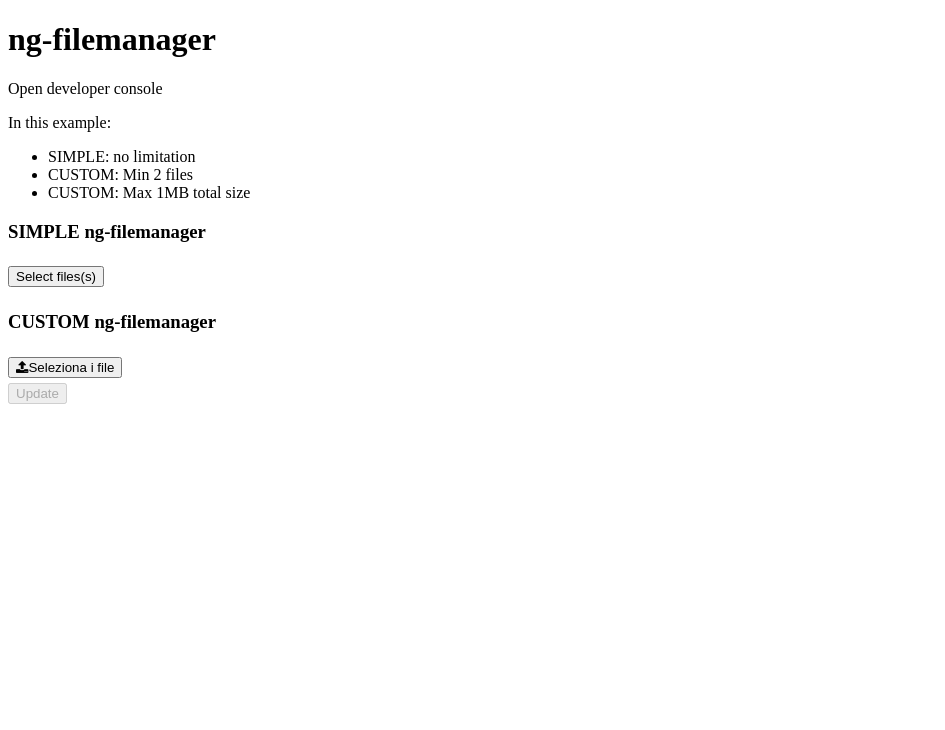
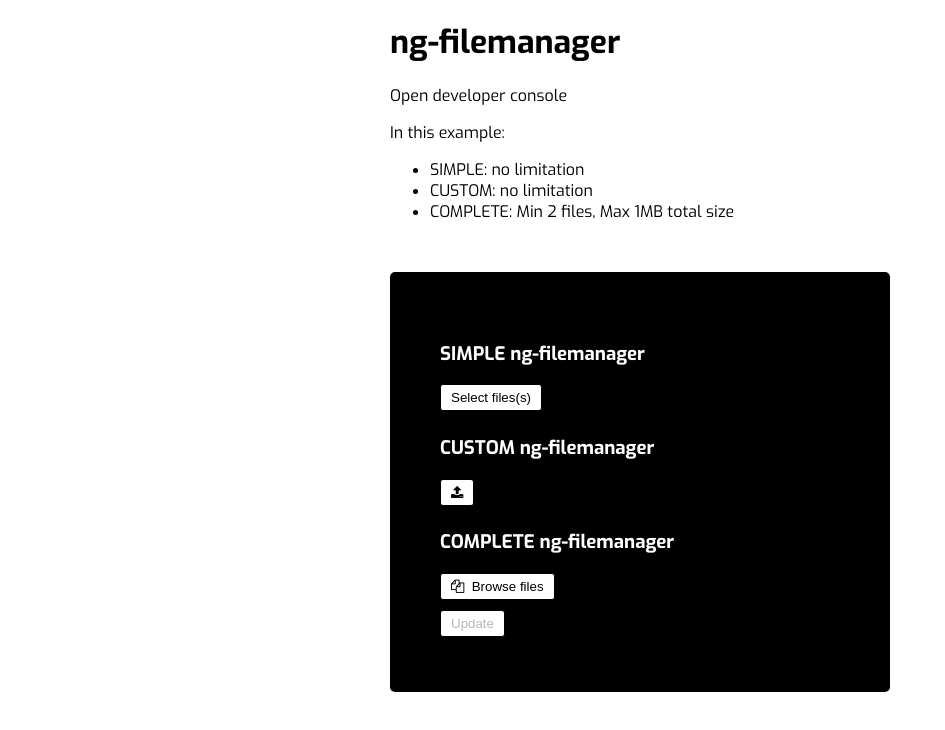
Before and after one commit to danielzotti/ng-filemanager, an Angular app: page / in a window 1280 px wide. Shown: the top 730 px of the page, without its empty margins (0-945 px from the left). Built offline with nearby package versions, Linux system fonts and the light colour scheme.

Commit message:
Nuova grafica

```diff
--- a/angular.json
+++ b/angular.json
@@ -18,22 +18,18 @@
             "main": "src/main.ts",
             "polyfills": "src/polyfills.ts",
             "tsConfig": "src/tsconfig.app.json",
-            "assets": [
-              "src/favicon.ico",
-              "src/assets"
-            ],
-            "styles": [
-              "src/styles.css",
-              "projects/ng-filemanager/src/lib/ng-filemanager.component.scss"
-            ],
+            "assets": ["src/favicon.ico", "src/assets"],
+            "styles": ["src/styles.scss", "projects/ng-filemanager/src/lib/ng-filemanager.component.scss"],
             "scripts": []
           },
           "configurations": {
             "production": {
-              "fileReplacements": [{
-                "replace": "src/environments/environment.ts",
-                "with": "src/environments/environment.prod.ts"
-              }],
+              "fileReplacements": [
+                {
+                  "replace": "src/environments/environment.ts",
+                  "with": "src/environments/environment.prod.ts"
+                }
+              ],
               "optimization": true,
               "outputHashing": "all",
               "sourceMap": false,
@@ -70,26 +66,16 @@
             "polyfills": "src/polyfills.ts",
             "tsConfig": "src/tsconfig.spec.json",
             "karmaConfig": "src/karma.conf.js",
-            "styles": [
-              "src/styles.css"
-            ],
+            "styles": ["src/styles.scss"],
             "scripts": [],
-            "assets": [
-              "src/favicon.ico",
-              "src/assets"
-            ]
+            "assets": ["src/favicon.ico", "src/assets"]
           }
         },
         "lint": {
           "builder": "@angular-devkit/build-angular:tslint",
           "options": {
-            "tsConfig": [
-              "src/tsconfig.app.json",
-              "src/tsconfig.spec.json"
-            ],
-            "exclude": [
-              "**/node_modules/**"
-            ]
+            "tsConfig": ["src/tsconfig.app.json", "src/tsconfig.spec.json"],
+            "exclude": ["**/node_modules/**"]
           }
         }
       }
@@ -114,9 +100,7 @@
           "builder": "@angular-devkit/build-angular:tslint",
           "options": {
             "tsConfig": "e2e/tsconfig.e2e.json",
-            "exclude": [
-              "**/node_modules/**"
-            ]
+            "exclude": ["**/node_modules/**"]
           }
         }
       }
@@ -145,13 +129,8 @@
         "lint": {
           "builder": "@angular-devkit/build-angular:tslint",
           "options": {
-            "tsConfig": [
-              "projects/ng-filemanager/tsconfig.lib.json",
-              "projects/ng-filemanager/tsconfig.spec.json"
-            ],
-            "exclude": [
-              "**/node_modules/**"
-            ]
+            "tsConfig": ["projects/ng-filemanager/tsconfig.lib.json", "projects/ng-filemanager/tsconfig.spec.json"],
+            "exclude": ["**/node_modules/**"]
           }
         }
       }
--- a/projects/ng-filemanager/src/lib/ng-filemanager.component.scss
+++ b/projects/ng-filemanager/src/lib/ng-filemanager.component.scss
@@ -1,59 +1,57 @@
-$ng-filemanager-container-margin: 5px;
-$ng-filemanager-btn-margin: 5px;
-$ng-filemanager-icon-margin-right: 5px;
-$ng-filemanager-item-file-margin-bottom: 5px;
-$ng-filemanager-item-file-font-size: 12px;
+// :host {
+//   position: relative;
+// }
 
-:host {
-  position: relative;
-}
+// .ng-filemanager__default-button {
+//   border: 1px solid black;
+//   border-radius: 3px;
+//   padding: 5px 10px;
+//   background-color: white;
+//   display: inline-block;
+//   margin-right: 5px;
+//   margin-bottom: 5px;
+// }
 
-.ng-filemanager-container {
-  margin-top: $ng-filemanager-container-margin;
-  margin-bottom: $ng-filemanager-container-margin;
+// .ng-filemanager__container {
+//   margin-top: 5px;
+//   margin-bottom: 5px;
+//   &::after {
+//     display: block;
+//     content: "";
+//     clear: both;
+//   }
+// }
 
-  &::after {
-    display: block;
-    content: "";
-    clear: both;
-  }
-}
+// .ng-filemanager__input {
+//   display: none;
+// }
 
-.ng-filemanager__input {
-  display: none;
-}
+// .ng-filemanager__buttons-container {
+// }
 
-.ng-filemanager__buttons-container {
-}
+// .ng-filemanager__button {
+//   @extend .ng-filemanager__default-button;
 
-.ng-filemanager__button {
-  display: inline-block;
-  margin-right: $ng-filemanager-btn-margin;
-  margin-top: $ng-filemanager-btn-margin;
-  margin-bottom: $ng-filemanager-btn-margin;
+//   &:last-of-type {
+//     margin-right: 0;
+//   }
+// }
 
-  .ng-filemanager__button__icon {
-    margin-right: $ng-filemanager-icon-margin-right;
-  }
+// .ng-filemanager__button__icon {
+//   margin-right: 10px;
+// }
 
-  &:last-of-type {
-    margin-right: 0;
-  }
-}
+// .ng-filemanager__file-list {
+// }
 
-.ng-filemanager__file-list {
-}
+// .ng-filemanager__file {
+//   font-size: 0.75em;
+// }
 
-.ng-filemanager__file {
-  font-size: $ng-filemanager-item-file-font-size;
-  margin-bottom: $ng-filemanager-item-file-margin-bottom;
-}
+// .ng-filemanager__file__button {
+//   background: transparent;
+//   border: 0;
+// }
 
-.ng-filemanager__file__button {
-  background: transparent;
-  border: 0;
-  cursor: pointer;
-}
-
-.ng-filemanager__file__button__icon {
-}
+// .ng-filemanager__file__button__icon {
+// }
--- a/src/app/app.component.html
+++ b/src/app/app.component.html
@@ -1,3 +1,4 @@
+<div class="container">
   <h1>
     ng-filemanager
   </h1>
@@ -7,33 +8,42 @@
   </p>
   <ul>
     <li>SIMPLE: no limitation</li>
-  <li>CUSTOM: Min 2 files</li>
-  <li>CUSTOM: Max 1MB total size</li>
+    <li>CUSTOM: no limitation</li>
+    <li>COMPLETE: Min 2 files, Max 1MB total size</li>
   </ul>
   <div>
     <form #form="ngForm" novalidate (submit)="onSubmitFiles(form)">
       <!-- SIMPLE ng-filemanager -->
       <h3>SIMPLE ng-filemanager</h3>
-    <ng-filemanager [(ngModel)]="simpleFiles" name="simpleFiles" [isLoading]="isUploadingFiles">
-      <!-- #filesRef="ngModel" -->
-      <!-- [min]="2" [max]="5" [maxFileSize]="1024000" -->
-    </ng-filemanager>
+      <ng-filemanager [(ngModel)]="simpleFiles" name="simpleFiles" [isLoading]="isUploadingFiles"></ng-filemanager>
 
       <!-- CUSTOM ng-filemanager-->
       <h3>CUSTOM ng-filemanager</h3>
-    <ng-filemanager [(ngModel)]="customFiles" name="customFiles" [min]="2" [max]="5" [maxFileSize]="1024000"
-                    #customFilesRef="ngModel" [isLoading]="isUploadingFiles">
-      <ng-template #selectText>
-        <span>Seleziona i file</span>
-      </ng-template>
+      <ng-filemanager [(ngModel)]="customFiles" name="customFiles" #customFilesRef="ngModel"
+                      [isLoading]="isUploadingFiles">
         <ng-template #selectIcon>
           <i class="fa fa-upload"></i>
         </ng-template>
         <ng-template #deleteAllIcon>
-        <i class='fa fa-trash'></i>
+          <i class='fa fa-eraser'></i>
+        </ng-template>
+      </ng-filemanager>
+
+      <!-- COMPLETE ng-filemanager-->
+      <h3>COMPLETE ng-filemanager</h3>
+      <ng-filemanager [(ngModel)]="completeFiles" name="completeFiles" [min]="2" [max]="5" [maxFileSize]="1024000"
+                      #completeFilesRef="ngModel" [isLoading]="isUploadingFiles">
+        <ng-template #selectText>
+          <span>Browse files</span>
+        </ng-template>
+        <ng-template #selectIcon>
+          <i class="fa fa-files-o"></i>&nbsp;
+        </ng-template>
+        <ng-template #deleteAllIcon>
+          <i class='fa fa-trash'></i>&nbsp;
         </ng-template>
         <ng-template #deleteAllText>
-        <span>Elimina tutti i file</span>
+          <span>Delete all files</span>
         </ng-template>
         <ng-template #deleteIcon>
           <i class="fa fa-trash"></i>
@@ -41,30 +51,31 @@
 
       </ng-filemanager>
 
-    <div class="error-message" *ngIf="customFilesRef.dirty && customFilesRef.errors?.exactFileNumber">
+      <div class="error-message" *ngIf="completeFilesRef.dirty && completeFilesRef.errors?.exactFileNumber">
         <span>you must upload a file</span>
       </div>
-    <div class="error-message" *ngIf="customFilesRef.dirty && customFilesRef.errors?.minFileNumber">
+      <div class="error-message" *ngIf="completeFilesRef.dirty && completeFilesRef.errors?.minFileNumber">
         <span>you must upload at least 2 files</span>
       </div>
-    <div class="error-message" *ngIf="customFilesRef.dirty && customFilesRef.errors?.maxFileNumber">
+      <div class="error-message" *ngIf="completeFilesRef.dirty && completeFilesRef.errors?.maxFileNumber">
         <span>you cannot upload more than 5 files</span>
       </div>
-    <div class="error-message" *ngIf="customFilesRef.dirty && customFilesRef.errors?.maxFileSize">
+      <div class="error-message" *ngIf="completeFilesRef.dirty && completeFilesRef.errors?.maxFileSize">
         <span>you cannot upload more than 1MB</span>
       </div>
 
       <div class="buttons">
-      <button type="submit" [disabled]="form.invalid || isUploadingFiles">
+        <button type="submit" class="default-button" [disabled]="form.invalid || isUploadingFiles">
           Update
           <span *ngIf="isUploadingFiles">
             (loading...)
           </span>
         </button>
-      <button type="reset" [disabled]="isUploadingFiles" *ngIf="form.touched">
+        <button type="reset" class="default-button" [disabled]="isUploadingFiles" *ngIf="form.touched">
           Reset
         </button>
       </div>
 
     </form>
   </div>
+</div>
--- a/src/app/app.component.ts
+++ b/src/app/app.component.ts
@@ -6,7 +6,7 @@ import { HttpClient } from '@angular/common/http';
 @Component({
   selector: 'app-root',
   templateUrl: './app.component.html',
-  styleUrls: ['./app.component.css']
+  styleUrls: ['./app.component.scss']
 })
 export class AppComponent {
   constructor(private http: HttpClient) {}
@@ -14,6 +14,7 @@ export class AppComponent {
   isUploadingFiles = false;
   simpleFiles: Array<IFileManagerFile> = null;
   customFiles: Array<IFileManagerFile> = null;
+  completeFiles: Array<IFileManagerFile> = null;
 
   onSubmitFiles(form: NgForm) {
     if (form.invalid) {
--- a/src/styles.css
+++ /dev/null
@@ -1 +0,0 @@
-/* You can add global styles to this file, and also import other style files */
--- /dev/null
+++ b/src/styles.scss
@@ -0,0 +1,75 @@
+@import url("https://fonts.googleapis.com/css?family=Exo:400,700&display=swap");
+
+html {
+  font-family: "Exo";
+}
+// CUSTOM STYLES
+.container {
+  max-width: 500px;
+  margin: 0 auto;
+}
+.default-button {
+  border: 1px solid black;
+  border-radius: 3px;
+  padding: 5px 10px;
+  background-color: white;
+  display: inline-block;
+  margin-right: 5px;
+  margin-bottom: 5px;
+  cursor: pointer;
+}
+
+form {
+  padding: 50px;
+  margin: 50px auto;
+  background-color: black;
+  color: white;
+  border-radius: 5px;
+}
+
+// ng-filemanager STYLES
+.ng-filemanager__container {
+  margin-top: 5px;
+  margin-bottom: 5px;
+  &::after {
+    display: block;
+    content: "";
+    clear: both;
+  }
+}
+
+.ng-filemanager__input {
+  display: none;
+}
+
+.ng-filemanager__buttons-container {
+}
+
+.ng-filemanager__button {
+  @extend .default-button;
+
+  &:last-of-type {
+    margin-right: 0;
+  }
+}
+
+.ng-filemanager__button__icon {
+  margin-right: 10px;
+}
+
+.ng-filemanager__file-list {
+}
+
+.ng-filemanager__file {
+  font-size: 0.75em;
+}
+
+.ng-filemanager__file__button {
+  background: transparent;
+  border: 0;
+  color: white;
+  cursor: pointer;
+}
+
+.ng-filemanager__file__button__icon {
+}
```
Also changed, not shown: src/app/app.component.css (deleted), src/app/app.component.scss (added). Lines whose indentation alone changed are shown as unchanged.
